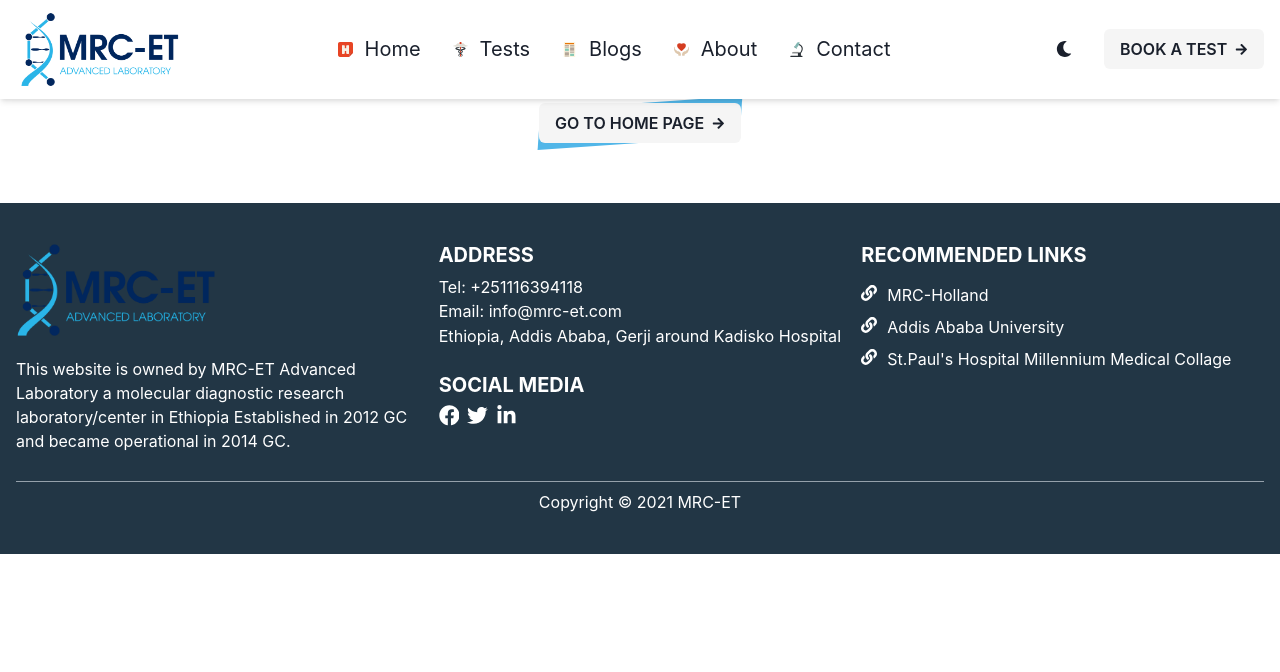
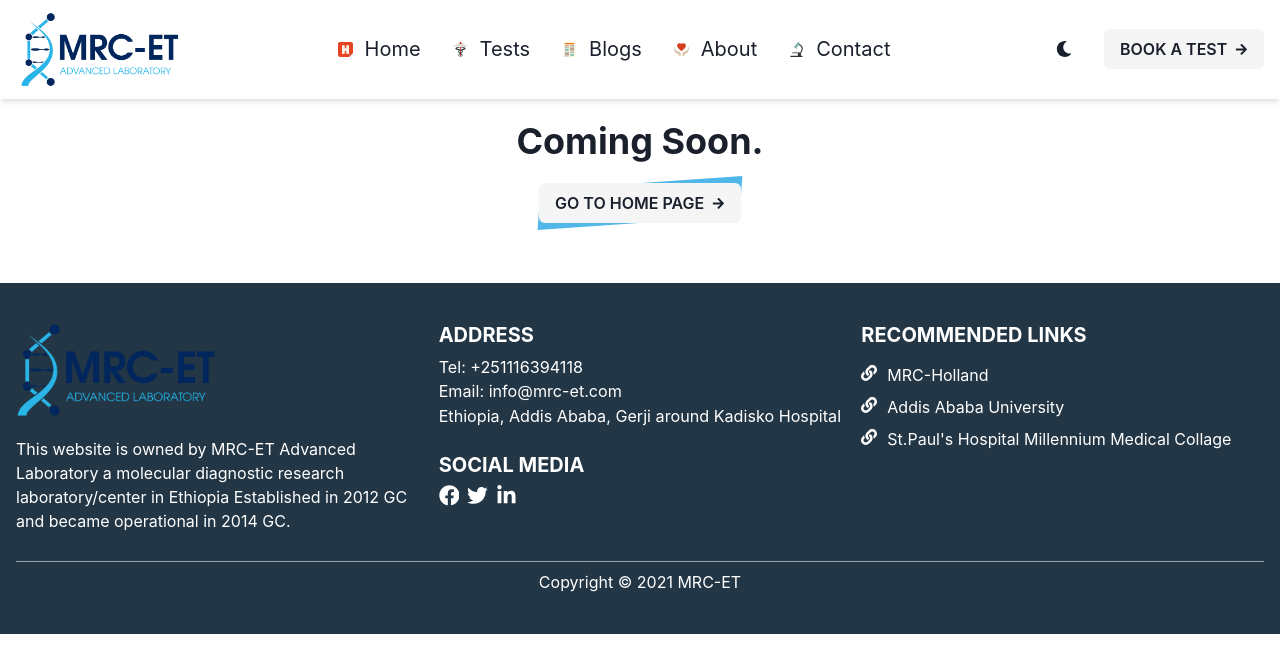
Before and after one commit to frectonz/mrc-et, a Next.js app: page /coming-soon in a window 1280 px wide. Shown: the top 672 px of the page. Built offline with nearby package versions, Linux system fonts and the light colour scheme.

Commit message:
increase top margin for coming soon page

```diff
--- a/pages/coming-soon.tsx
+++ b/pages/coming-soon.tsx
@@ -13,7 +13,7 @@
   return (
     <>
       <Seo title="Not Found" />
-      <MainContainer>
+      <MainContainer mt={120}>
         <Heading mt={10} textAlign="center">
           Coming Soon.
         </Heading>
```
